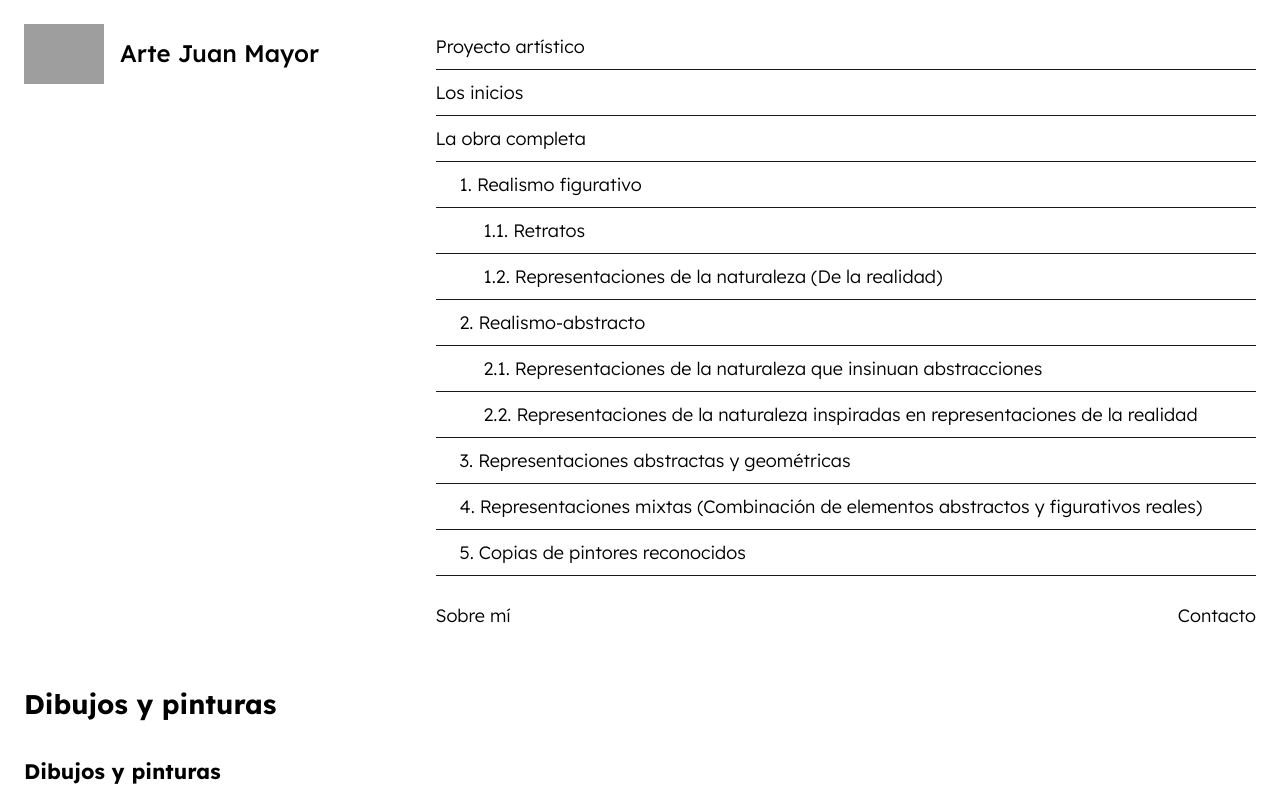
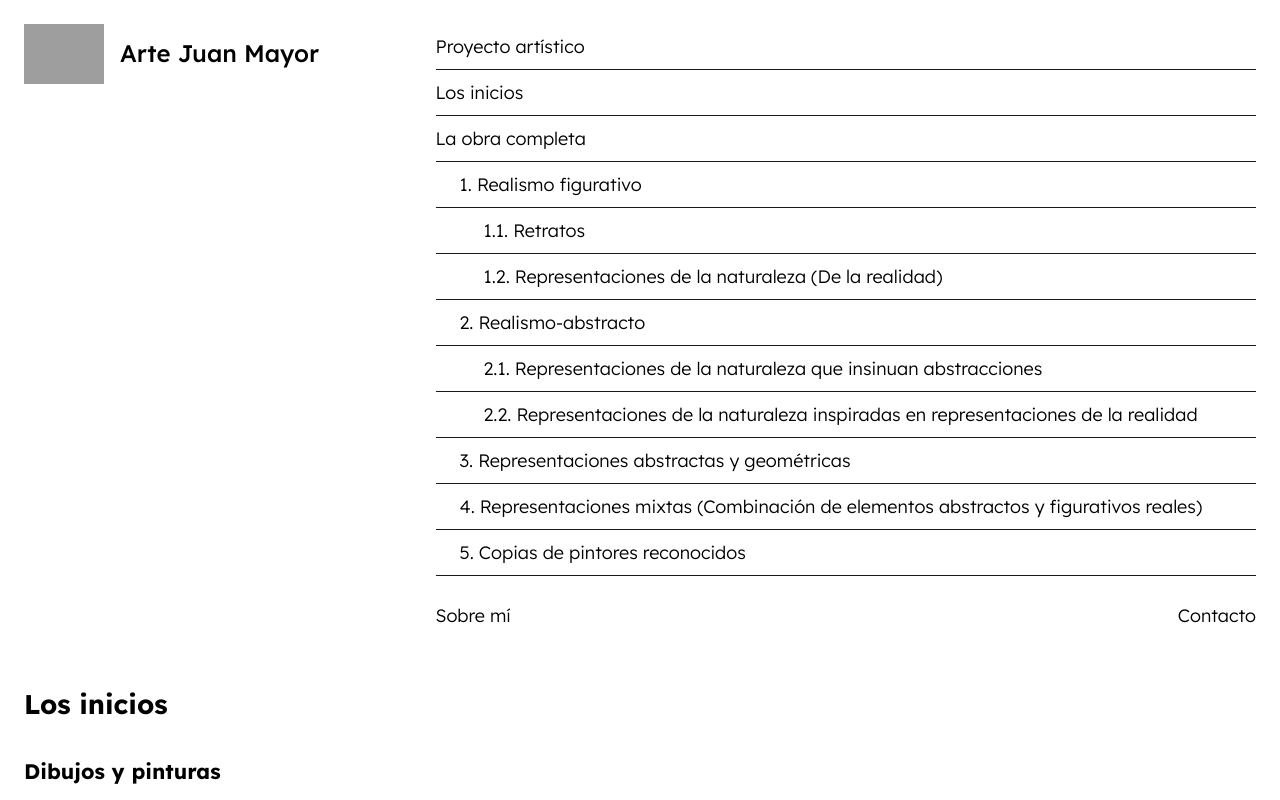
Before and after one commit to marugandev/arte-juan-mayor, a React (Vite) app: page /los-inicios in a window 1280 px wide. Shown: the top 800 px of the page. Built offline with nearby package versions, Linux system fonts and the light colour scheme; grey boxes are pictures that could not be loaded.

Commit message:
FIX gallerySectionLayout title

```diff
--- a/src/components/templates/GallerySectionLayout.jsx
+++ b/src/components/templates/GallerySectionLayout.jsx
@@ -12,7 +12,7 @@ const GallerySectionLayout = ({
 }) => {
   return (
     <article className={`gallery-section-layout ${className || ""}`}>
-      {title && <h2>{subtitle}</h2>}
+      {title && <h2>{title}</h2>}
       {subtitle && <h3>{subtitle}</h3>}
       {description && <p>{description}</p>}
       {note && <Note />}
```
